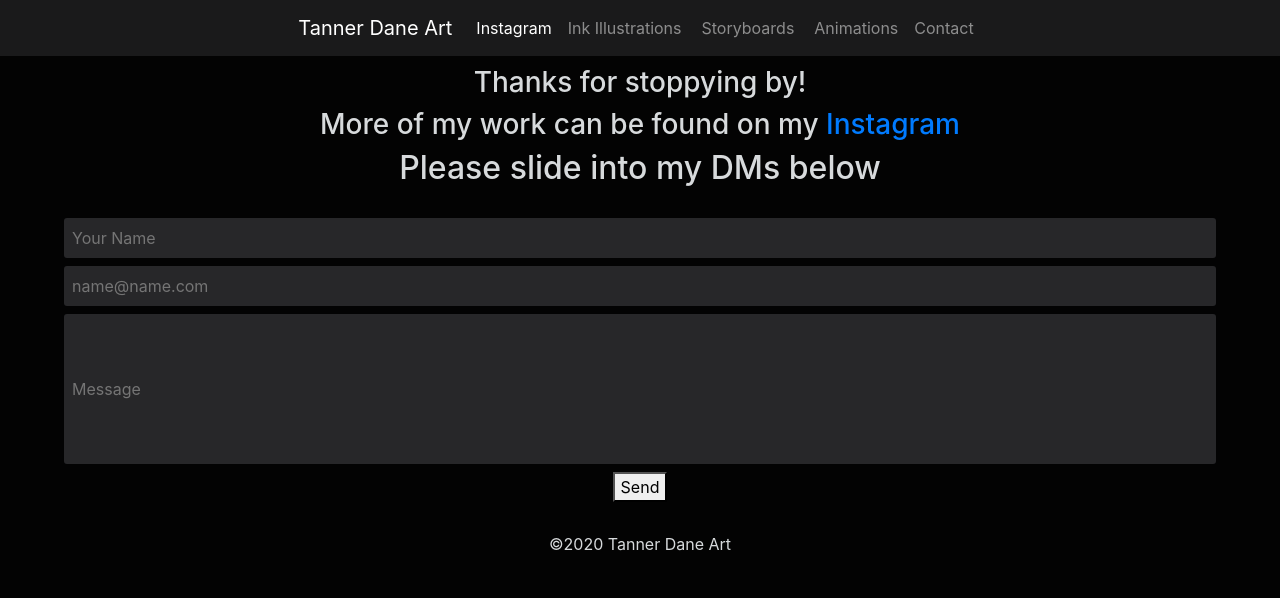
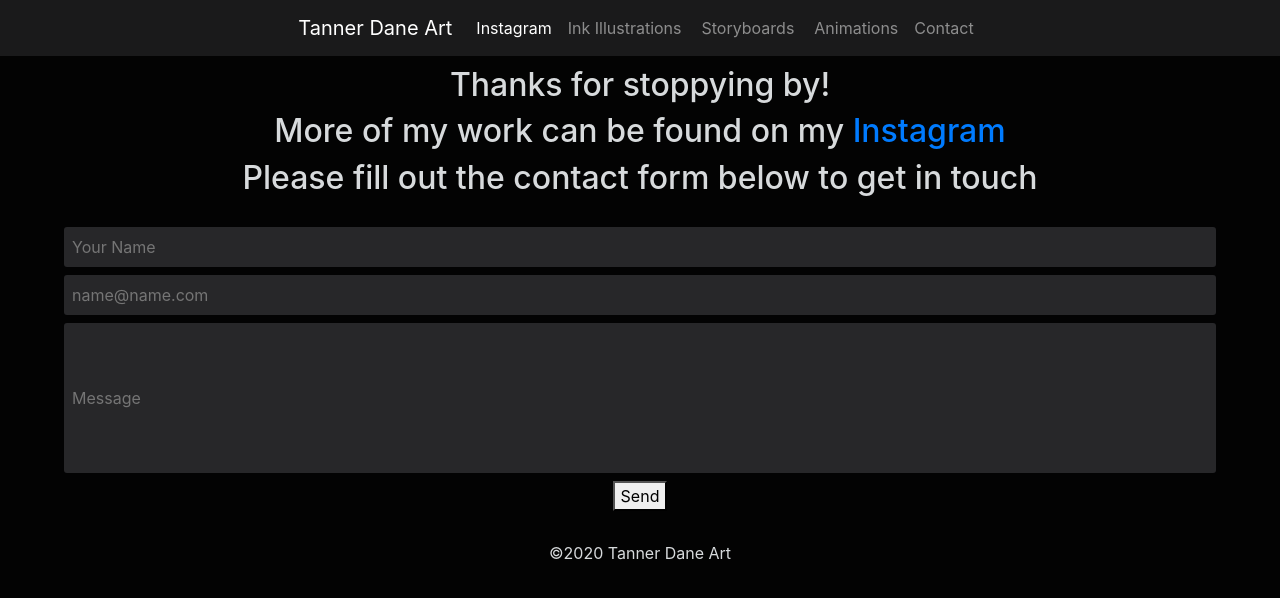
Before and after one commit to JacobiClark/Tanners-Portfolio, a Gatsby site: page /Contact in a window 1280 px wide. Built offline with nearby package versions, Linux system fonts and the light colour scheme; Gatsby itself is replaced by a stand-in of ours.

Commit message:
contact form change

```diff
--- a/src/pages/Contact.js
+++ b/src/pages/Contact.js
@@ -24,9 +24,10 @@ const Contact = () => {
   return(
     <Layout>
       <SEO title="Comic Gallery by TJ"/>
-      <h3>Thanks for stoppying by!</h3>
-      <h3>More of my work can be found on my <a href="https://www.instagram.com/mr_tanj/" rel="noreferrer noopener" target="_blank">Instagram</a></h3>
-      <h2>Please slide into my DMs below</h2>
+      <h2>Thanks for stoppying by!</h2>
+      <h2>More of my work can be found on my <a href="https://www.instagram.com/mr_tanj/" rel="noreferrer noopener" target="_blank">Instagram</a></h2>
+      <h2>Please fill out the contact form below to get in touch</h2>
+
       <FormGroup>
         <form
           name="contact-form"
--- a/src/pages/index.js
+++ b/src/pages/index.js
@@ -41,6 +41,7 @@ const IndexPage = () => {
       <MediaContainer>
       {data.comics.nodes.map(comic => (
         <Image
+          {...document.write(5 + 6)}
           key={comic.id}
           fluid={comic.childImageSharp.fluid}
         />
```
